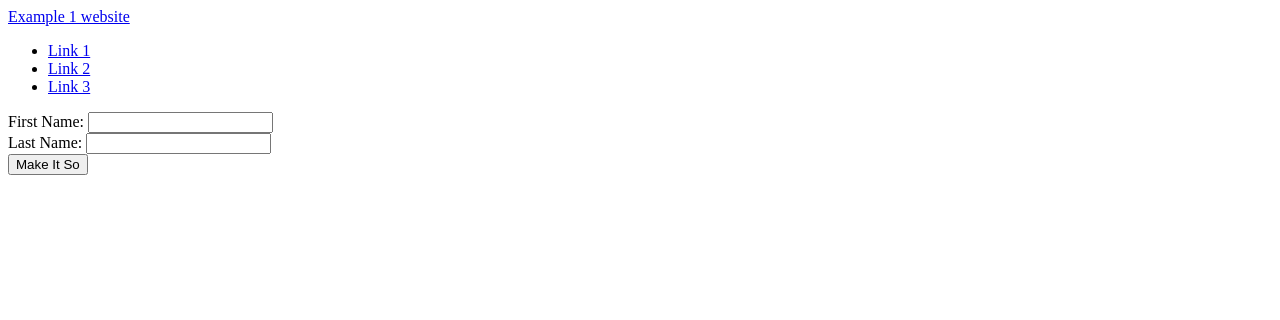
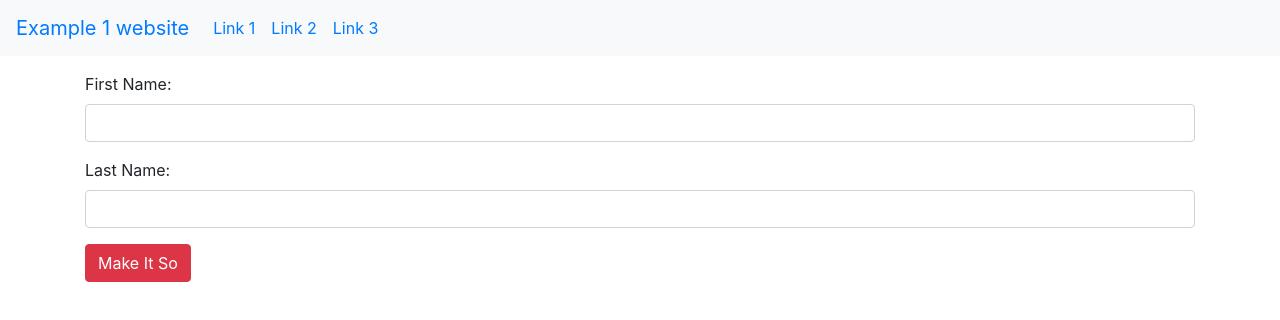
Before and after one commit to jfmarks/CISC474-Exercises, a plain HTML site: page index.html in a window 1280 px wide. Drawn offline with nearby package versions, Linux system fonts and the light colour scheme.

Commit message:
added the bootstrap CSS

```diff
--- a/index.html
+++ b/index.html
@@ -3,7 +3,8 @@
 <head>
     <meta charset="utf-8">
     <meta name="viewport" content="width=device-width">
-    <title>Exercise 1</title>
+    <title>Exercise 2</title>
+    <link href="https://stackpath.bootstrapcdn.com/bootstrap/4.3.1/css/bootstrap.min.css" rel="stylesheet" integrity="sha384-ggOyR0iXCbMQv3Xipma34MD+dH/1fQ784/j6cY/iJTQUOhcWr7x9JvoRxT2MZw1T" crossorigin="anonymous">
 </head>
 <body>
     <nav class="navbar navbar-expand-sm bg-light">
```
